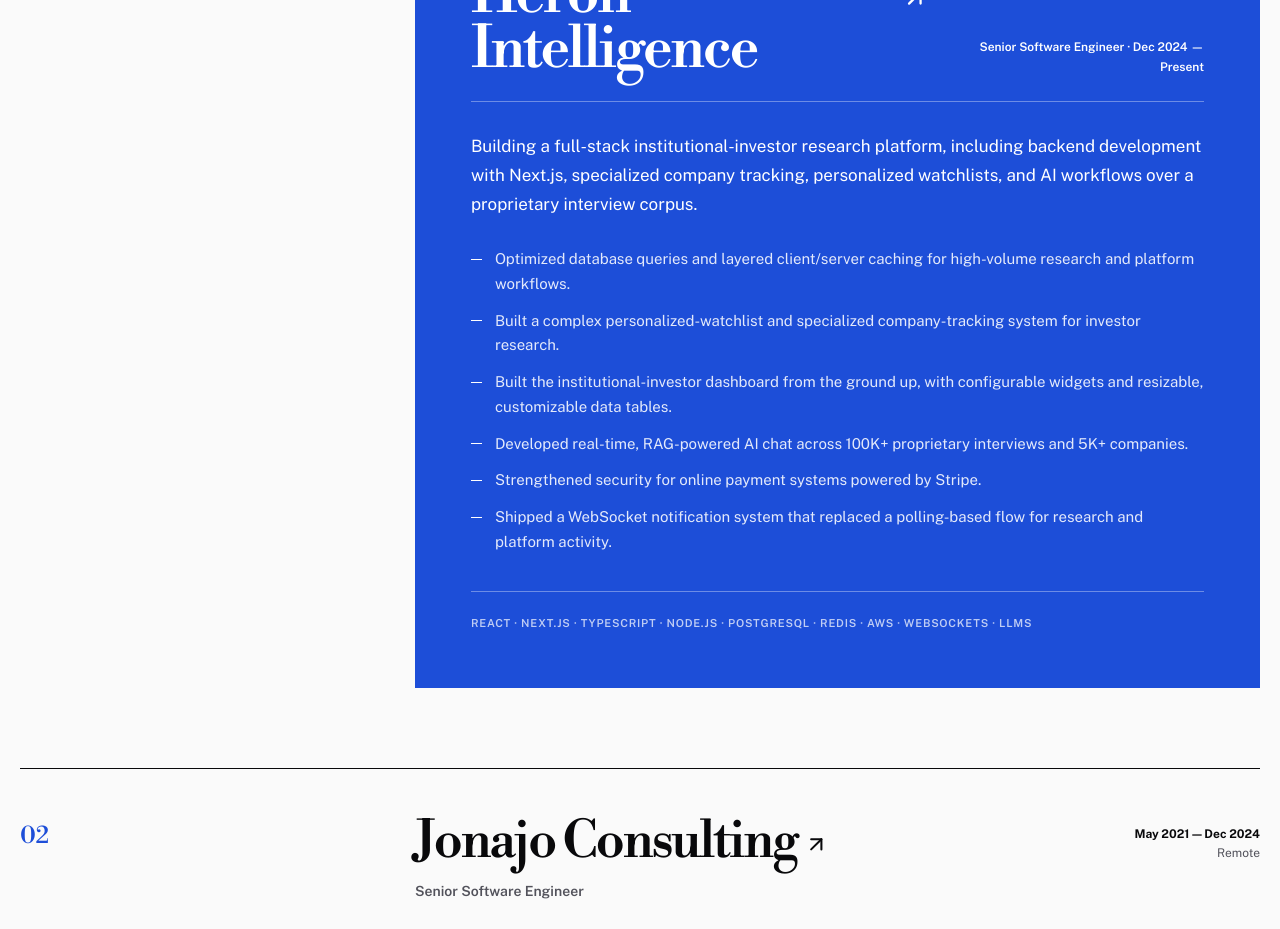
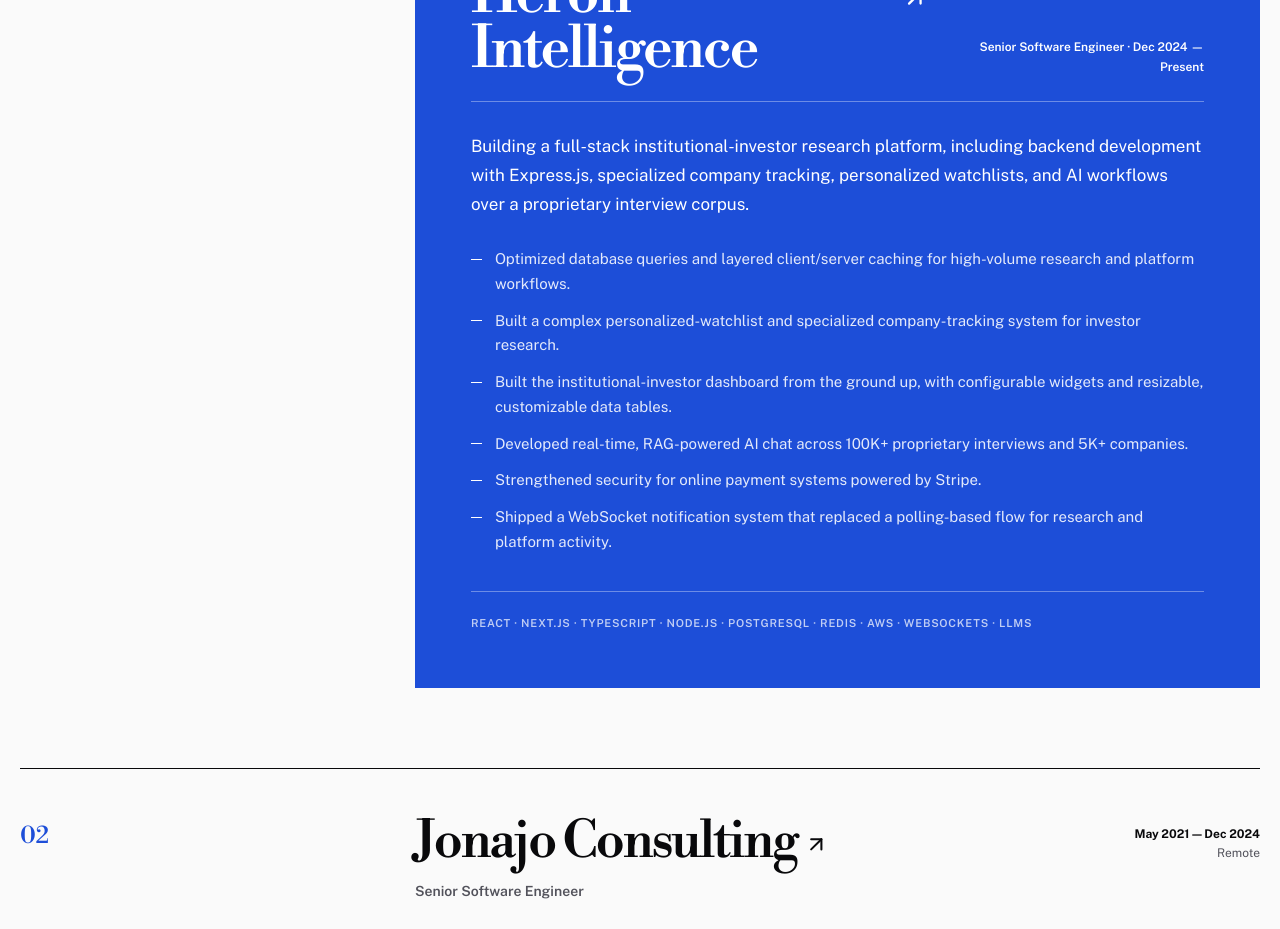
Before and after one commit to oscarlolero/o.montescamberos-cv, a React (Vite) app: page / in a window 1280 px wide. Shown: the part 1980-2909 px from the top of the page. Built offline with nearby package versions, Linux system fonts and the light colour scheme.

Commit message:
fix(cv): correct Heron backend stack

```diff
--- a/src/App.jsx
+++ b/src/App.jsx
@@ -39,7 +39,7 @@
       company: 'Heron Intelligence',
       url: 'https://www.heron-intelligence.com',
       role: 'Senior Software Engineer · Dec 2024 — Present',
-      body: 'Building a full-stack institutional-investor research platform, including backend development with Next.js, specialized company tracking, personalized watchlists, and AI workflows over a proprietary interview corpus.',
+      body: 'Building a full-stack institutional-investor research platform, including backend development with Express.js, specialized company tracking, personalized watchlists, and AI workflows over a proprietary interview corpus.',
       bullets: [
         'Optimized database queries and layered client/server caching for high-volume research and platform workflows.',
         'Built a complex personalized-watchlist and specialized company-tracking system for investor research.',
```
Also changed, not shown: 1 other file (tests, documents, lock files or other folders).
